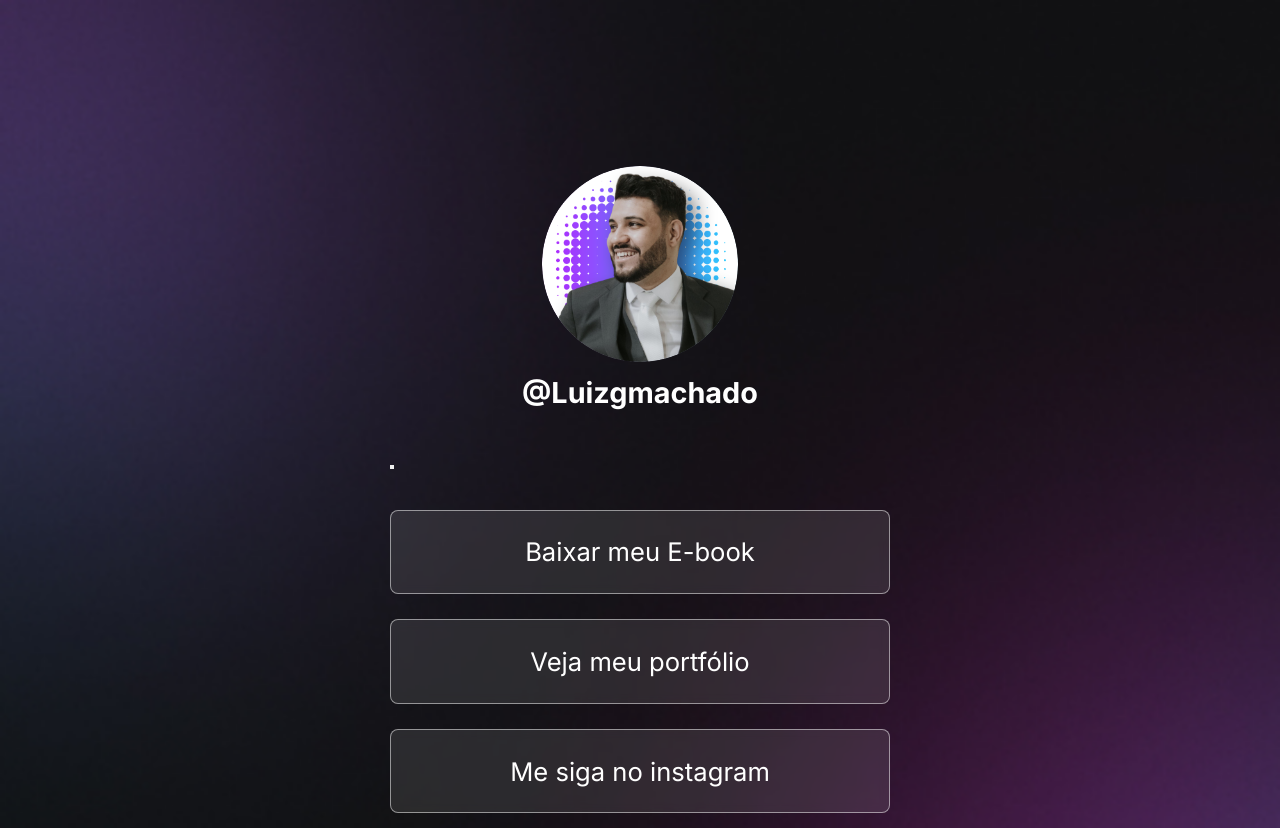
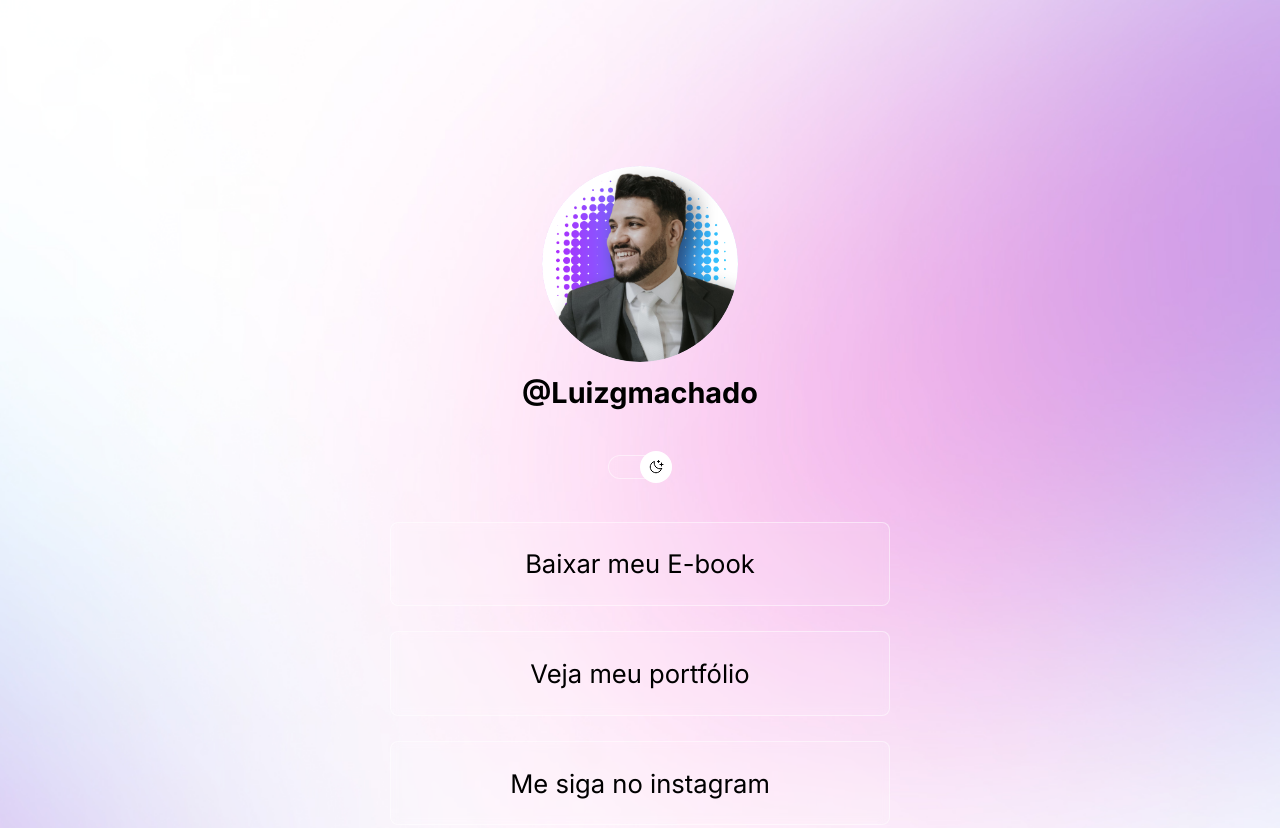
Before and after one commit to luizgmachado/DevLinks, a plain HTML site: page index.html in a window 1280 px wide. Shown: the top 828 px of the page. Drawn offline with nearby package versions, Linux system fonts and the light colour scheme.

Commit message:
modo light

```diff
--- a/index.html
+++ b/index.html
@@ -1,5 +1,5 @@
 <!DOCTYPE html>
-<html lang="pt-br">
+<html lang="pt-br" class="light">
 
 <head>
   <link rel="preconnect" href="https://fonts.googleapis.com">
--- a/style.css
+++ b/style.css
@@ -6,16 +6,29 @@
 }
 
 :root {
+  --text-color: white;
+  --bg-url: url(./assets/bg-mobile.jpg);
+  --stroke-color: rgba(255, 255, 255, 0.5);
+  --surface-color: rgba(255, 255, 255, 0.05);
+  --surface-color-hover: rgba(0, 0, 0, 0.02);
+  --highlight-color: rgba(255, 255, 255, 0.2);
+  --switch-bg-url: url(./assets/moon-stars.svg);
+
   font-size: 62,5%;
+}
+
+.light {
+  --text-color: black;
+  --bg-url: url(./assets/bg-mobile-light.jpg);
 }
 
 body * {
   font-family: 'Inter', sans-serif;
-  color: #ffff;
+  color: var(--text-color);
 }
 
 body {
-  background-image: url(./assets/bg-mobile.jpg);
+  background-image: var(--bg-url);
   background-repeat: no-repeat;
   background-position: top center;
   background-size: cover;
@@ -52,6 +65,49 @@ background: url(./assets/bg-mobile.jpg) no-repeat top center/cover ;*/
   margin-top: 0.8rem;
 }
 
+/* switch */
+#switch {
+  position: relative;
+  width: 64px;
+
+  margin: 4px auto;
+}
+
+#switch button {
+  width: 32px;
+  height: 32px;
+  background: white var(--switch-bg-url) no-repeat center;
+  border: 0;
+  border-radius: 50%;
+
+  position: absolute;
+  top: 50%;
+  left: 0;
+  z-index: 1;
+  transform: translateY(-50%);
+
+  animation: slide-back 0.2s;
+}
+
+.light #switch button {
+  animation: slide-in 0.2s forwards;
+}
+
+#switch button:hover {
+  outline: 8px solid var(--highlight-color);
+}
+
+#switch span {
+  display: block;
+  width: 64px;
+  height: 24px;
+  background: var(--surface-color);
+  border: 1px solid var(--stroke-color);
+  backdrop-filter: blur(4px);
+  -webkit-backdrop-filter: blur(4px);
+  border-radius: 9999px;
+}
+
 ul {
   list-style: none;
 
@@ -76,7 +132,7 @@ ul li a {
   border-radius: 8px;
 
   background: rgba(255, 255, 255, 0.1);
-  border: 1px solid rgba(255, 255, 255, 0.5);
+  border: 1px solid var(--stroke-color);
   backdrop-filter: blur(5px);
   -webkit-backdrop-filter: blur(5px);
 
@@ -85,7 +141,7 @@ ul li a {
 
 ul li a:hover {
   background: rgba(255, 255, 255, 0.5);
-  border: 1.5px solid rgb(255, 255, 255);
+  border: 1.5px solid var(--text-color);
 }
 
 #social-links {
@@ -105,4 +161,35 @@ ul li a:hover {
 }
 
 #social-links a:hover {
-   background: rgba(255, 255, 255, 0.2);
+  background: var(--highlight-color);
+}
+
+/* media queries */
+@media (min-width: 700px) {
+  :root {
+    --bg-url: url(./assets/bg-desktop.jpg);
+  }
+
+  .light {
+    --bg-url: url(./assets/bg-desktop-light.jpg);
+  }
+}
+
+/* animation */
+@keyframes slide-in {
+  from {
+    left: 0;
+  }
+  to {
+    left: 50%;
+  }
+}
+
+@keyframes slide-back {
+  from {
+    left: 50%;
+  }
+  to {
+    left: 0;
+  }
+}
```
